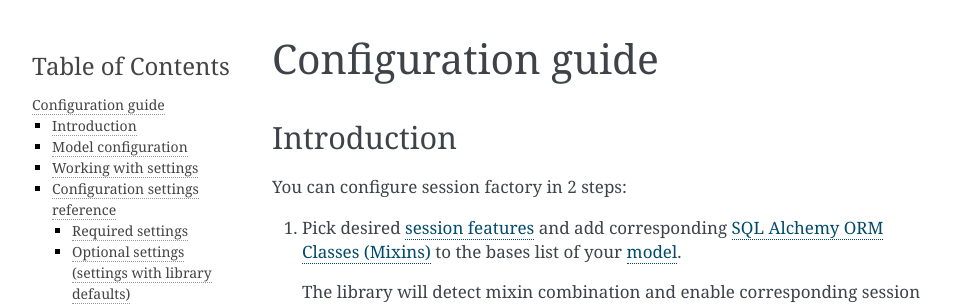
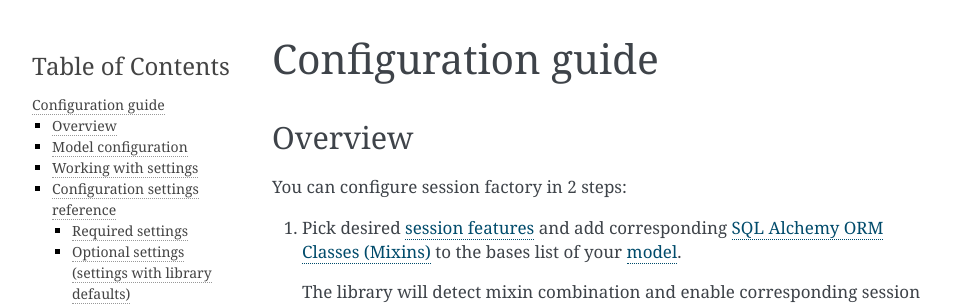
Before and after one commit to a3kov/pyramid_sqlalchemy_sessions, a Sphinx documentation site: the page built from docs/config.rst, in a window 1280 px wide and 900 px high. Shown: the top 307 px of the window, without its empty margins (148-1111 px from the left). Built offline with Sphinx 7.4.7, drawn with Linux system fonts in a browser that asks for light colours.

Commit message:
Improved docs

```diff
--- a/docs/config.rst
+++ b/docs/config.rst
@@ -3,8 +3,8 @@ Configuration guide
 ===================
 
 
-Introduction
-============
+Overview
+========
 You can configure session factory in 2 steps:
 
 #. Pick desired :doc:`session features <features>` and add corresponding
--- a/docs/getting-started.rst
+++ b/docs/getting-started.rst
@@ -64,7 +64,7 @@ You may skip this library if:
   .. _pyramid_redis_sessions:
     https://pypi.python.org/pypi/pyramid_redis_sessions
 
-  .. pyramid_session_redis:
+  .. _pyramid_session_redis:
     https://github.com/jvanasco/pyramid_session_redis
 
 .. note::
```
